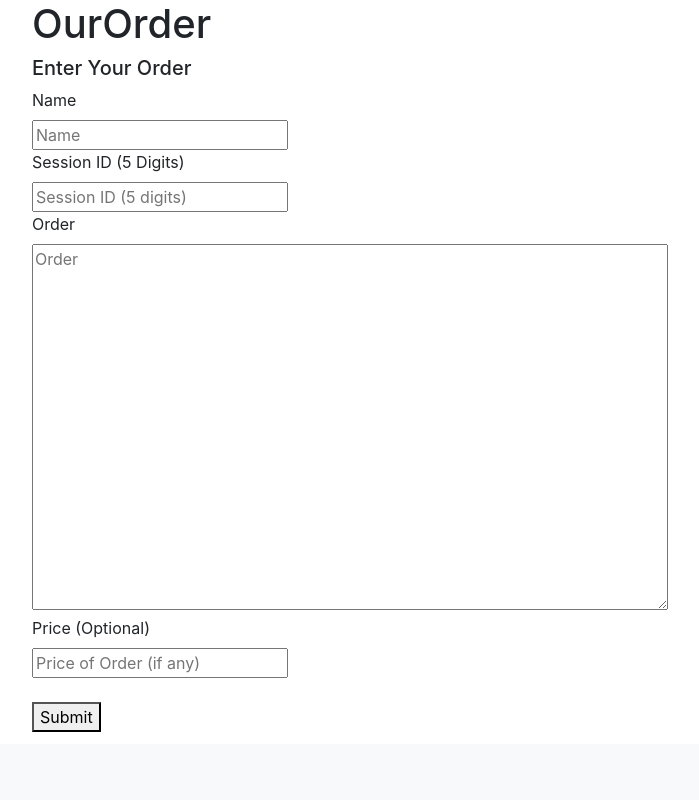
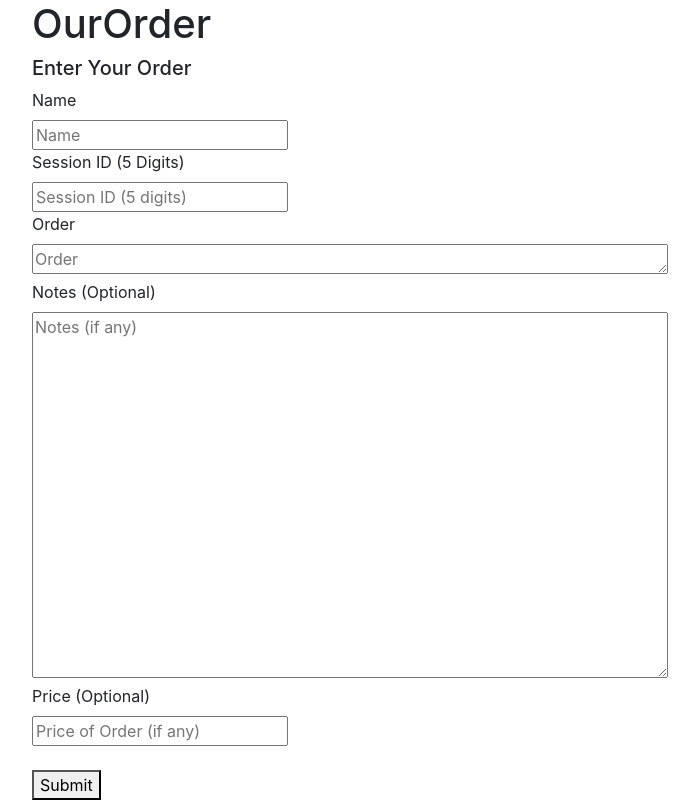
Before and after one commit to Xerozzz/OurOrder, a Flask app: page / in a window 1280 px wide. Shown: the part 56-856 px from the top of the page, without its empty margins (53-752 px from the left). Before the commit the page ends 788 px from the top, so only its background shows below. Run offline with Flask 2, Linux system fonts and the light colour scheme; some libraries are stand-ins or nearby versions.

Commit message:
Added Notes section and extended cache timeout

```diff
--- a/app.py
+++ b/app.py
@@ -8,7 +8,7 @@ app.config['SECRET_KEY'] = os.environ.get('SECRET_KEY') or 'SET A KEY'
 config = {
     "DEBUG": True,          # some Flask specific configs
     "CACHE_TYPE": "SimpleCache",  # Flask-Caching related configs
-    "CACHE_DEFAULT_TIMEOUT": 15000
+    "CACHE_DEFAULT_TIMEOUT": 1800
 }
 app.config.from_mapping(config)
 cache = Cache(app)
@@ -21,6 +21,7 @@ def index():
         order = request.form['order']
         session = request.form['session']
         price = request.form['price']
+        notes = request.form['notes']
 
         # Validate form results
         if not name:
@@ -35,11 +36,10 @@ def index():
                 # Store order in cache and update
                 item = cache.get(session)
                 if item == None:
-                    item = {name: [order, price]}
-                    cache.set(session, item)
+                    item = {name: [order, notes, price]}
                 else:
-                    item[name] = [order, price]
-                    cache.set(session, item)
+                    item[name] = [order, notes, price]
+                cache.set(session, item, timeout=1800)
                 flash("Order added successfully!")
                 return redirect(url_for('index'))
             except:
@@ -58,7 +58,8 @@ def orders():
         try:
             session = int(session)
             orders = cache.get(session)
-            print(orders)
+            if orders == None:
+                orders = 'N'
             return render_template('orders.html', orders=orders)
         except:
             flash('Session ID must be digits!')
--- a/templates/base.html
+++ b/templates/base.html
@@ -8,7 +8,7 @@
     <!-- Bootstrap CSS -->
     <link rel="stylesheet" href="https://stackpath.bootstrapcdn.com/bootstrap/4.3.1/css/bootstrap.min.css" integrity="sha384-ggOyR0iXCbMQv3Xipma34MD+dH/1fQ784/j6cY/iJTQUOhcWr7x9JvoRxT2MZw1T" crossorigin="anonymous">
 
-    <title>{% block title %} {% endblock %}</title>
+    <title>OurOrder</title>
   </head>
   <body>
     <nav class="navbar navbar-expand-md navbar-light bg-light">
--- a/templates/index.html
+++ b/templates/index.html
@@ -29,9 +29,18 @@
         <br>
         <textarea name="order"
                   placeholder="Order"
+                  rows="1"
+                  cols="60"
+                  >{{ request.form['order'] }}</textarea>
+        <br>
+
+        <label for="content">Notes (Optional)</label>
+        <br>
+        <textarea name="notes"
+                  placeholder="Notes (if any)"
                   rows="15"
                   cols="60"
-                  >{{ request.form['order'] }}</textarea>
+                  >{{ request.form['notes'] }}</textarea>
         <br>
 
         <label for="price">Price (Optional)</label>
```
Also changed, not shown: templates/orders.html (+6 -2 lines), README.md.
